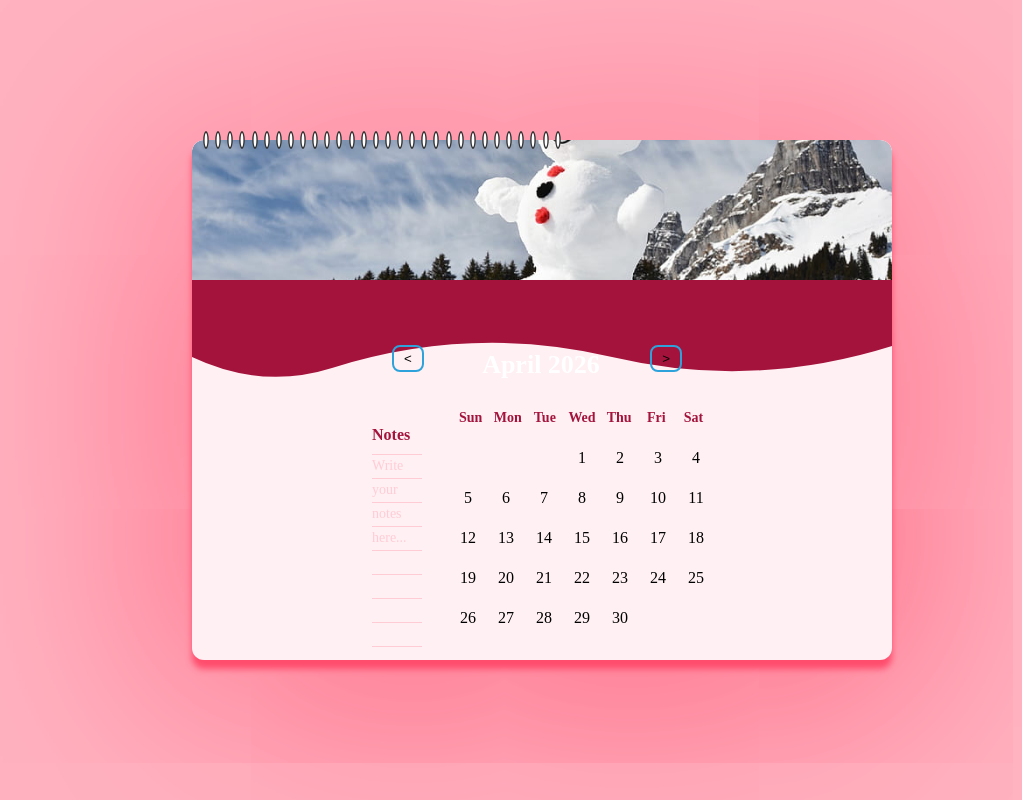
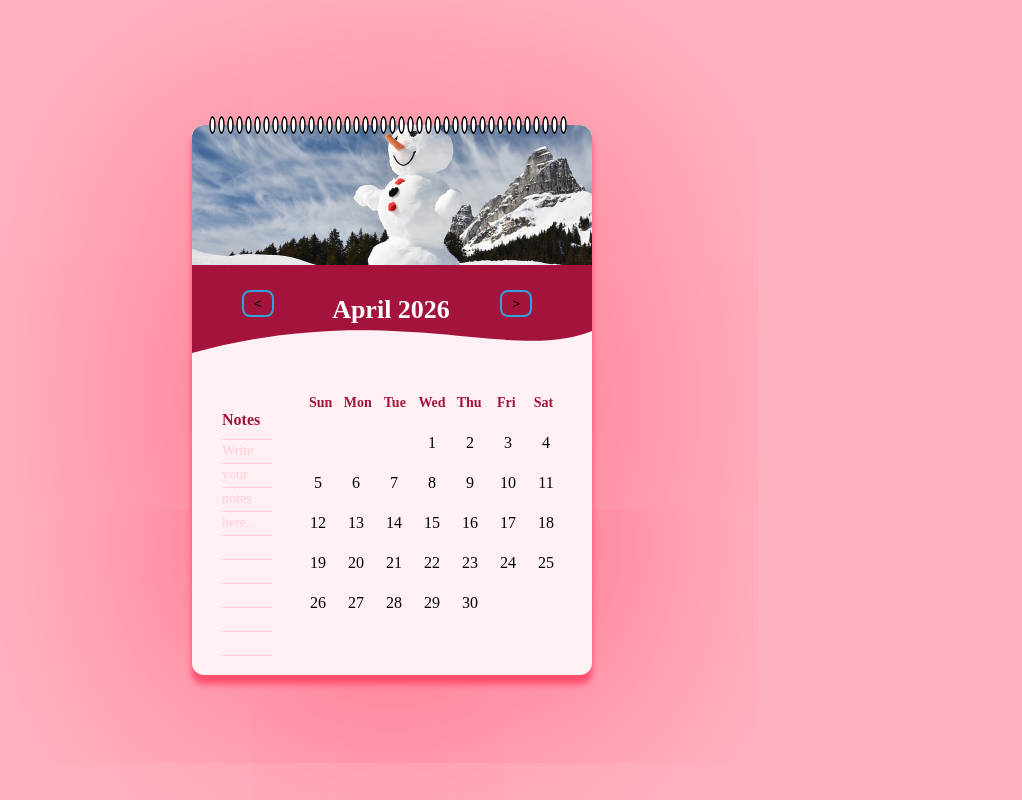
Before and after one commit to patankaif/TUF, a React (Vite) app: page / in a window 1280 px wide. Shown: the whole page, without its empty margins (258-1280 px from the left). Built offline with nearby package versions, Linux system fonts and the light colour scheme.

Commit message:
UI: Refined header wave shape and synced recent layout adjustments

```diff
--- a/src/components/Box.css
+++ b/src/components/Box.css
@@ -13,13 +13,15 @@ body {
   justify-content: center;
   align-items: center;
 }
+
 .calendar {
   position: relative;
   width: 700px;
 }
+
 .box {
-    width: 700px;
-    height: 520px;
+  width: 400px;
+  height: 550px;
   background: #fff0f3;
   border-radius: 12px;
   position: relative;
@@ -31,6 +33,7 @@ body {
     0 30px 300px #ff4d6d;
 
 }
+
 .topImage {
   position: absolute;
   top: 0;
@@ -55,6 +58,7 @@ body {
   width: 100%;
   height: 100%;
 }
+
 .wave path {
   fill: #a4133c;
 }
@@ -100,6 +104,7 @@ body {
   font-weight: bold;
   margin-bottom: 10px;
 }
+
 .dates {
   display: grid;
   grid-template-columns: repeat(7, 1fr);
@@ -112,6 +117,7 @@ body {
   border-radius: 50%;
   cursor: pointer;
 }
+
 .inRange {
   background: #d0e8ff;
 }
--- a/src/components/Box.jsx
+++ b/src/components/Box.jsx
@@ -13,10 +13,7 @@ function Box() {
           <div className="wave">
             <svg viewBox="0 0 500 100" preserveAspectRatio="none">
               <path
-                    d="M0,0 L500,0 L500,60
-                    Q400,100 300,70
-                    Q200,40 100,80
-                    Q50,100 0,70 Z"
+                d="M0,0 L500,0 v60 C400,90 250,30 0,80 Z"
               />
             </svg>
           </div>
--- a/src/components/Calendar.css
+++ b/src/components/Calendar.css
@@ -1,5 +1,3 @@
-
-
 .calendar {
   width: 380px;
   margin: 0 auto;
@@ -7,7 +5,7 @@
 
 .monthHeader {
   position: absolute;
-  top: -75px;
+  top: -115px;
   left: 0;
   width: 100%;
   height: 60px;
@@ -131,6 +129,7 @@
   background: #2ea3db;
   color: white;
 }
+
 .selected {
   background: #2ea3db;
   color: white;
--- a/src/components/Spring.css
+++ b/src/components/Spring.css
@@ -6,7 +6,7 @@
 
   display: flex;
   justify-content: space-between;
-    padding: 0 10px;
+  padding: 0 16px;
 
   pointer-events: none;
   z-index: 2;
@@ -15,9 +15,9 @@
 }
 
 .ring {
-    width: 4px;
+  width: 6px;
   height: 14px;
-    border: 2px solid #333;
+  border: 2px solid #000000;
   border-radius: 50%;
   background: white;
 
--- a/src/components/Spring.jsx
+++ b/src/components/Spring.jsx
@@ -1,7 +1,7 @@
 import React from "react";
 import "./Spring.css";
 
-const Spring = ({ count = 30 }) => {
+const Spring = ({ count = 40 }) => {
   return (
     <div className="spring">
       {[...Array(count)].map((_, i) => (
```
Lines whose indentation alone changed are shown as unchanged.
